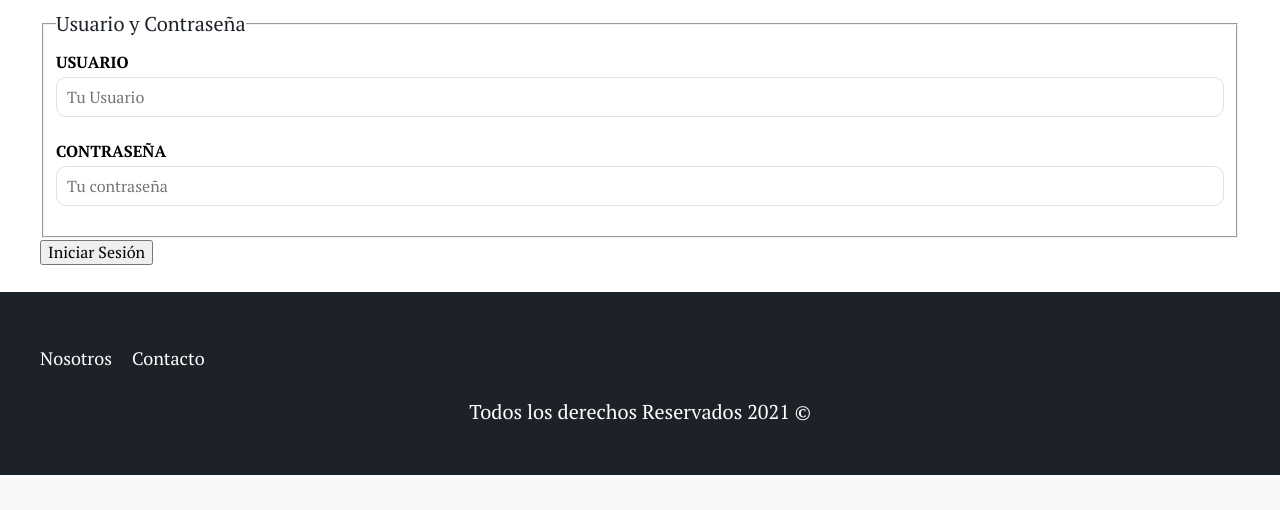
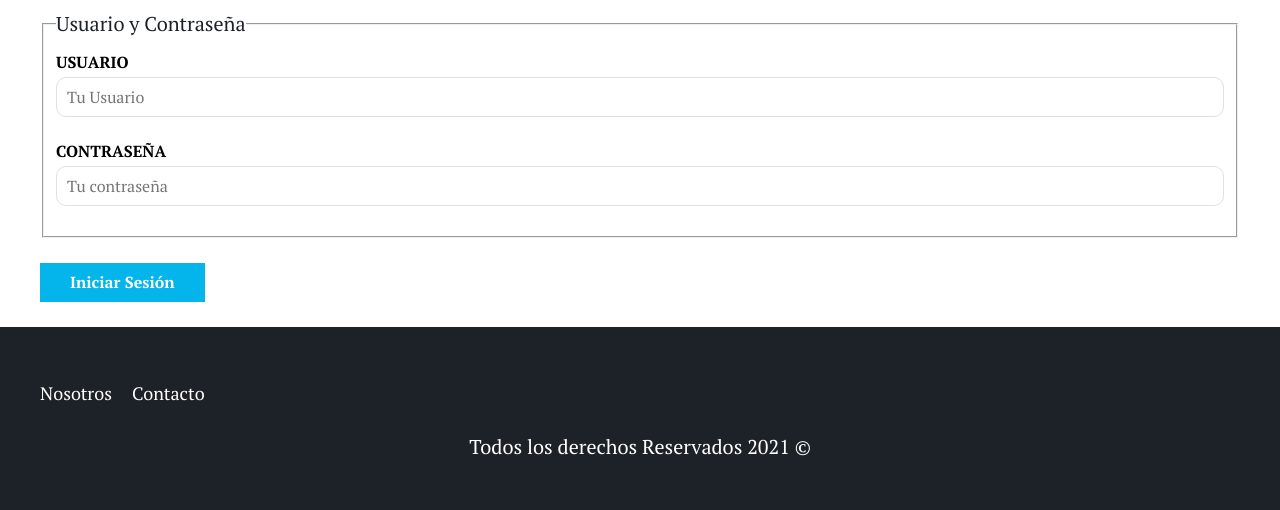
Before and after one commit to Jen412/Proyecto-Areli-Rosario, a PHP site: page / in a window 1280 px wide. Shown: the part 321-831 px from the top of the page. Before the commit the page ends 796 px from the top, so only its background shows below. Run offline with PHP 8.4, Linux system fonts and the light colour scheme.

Commit message:
cambios 14/05/2021

```diff
--- a/index.php
+++ b/index.php
@@ -16,7 +16,7 @@ inlcuirTemplate("header");
                 <label for="contraseña">Contraseña</label>
                 <input type="password" name="contraseña" placeholder="Tu contraseña" id="contraseña" required>
             </fieldset>
-            <input type="submit" value="Iniciar Sesión" class="boton boton-verde">
+            <input type="submit" value="Iniciar Sesión" class="boton boton-azul">
         </form>
     </main>
 
--- a/src/scss/app.scss
+++ b/src/scss/app.scss
@@ -3,6 +3,7 @@
 @import 'base/mixins';
 @import 'base/globales';
 @import 'base/utilidades';
+@import 'base/botones';
 
 //layou
 @import 'layout/header';
--- /dev/null
+++ b/src/scss/base/_botones.scss
@@ -0,0 +1,20 @@
+.boton-amarillo {
+    @include boton($amarillo, inline-block);
+}
+
+.boton-amarillo-block {
+    @include boton($amarillo, block);
+}
+
+.boton-azul {
+    @include boton($azul, inline-block);
+}
+
+.boton-rojo-block{
+    @include boton($rojo, block);
+    width: 100%;
+}
+
+.boton-azul-block{
+    @include boton($azul, block);
+}
--- a/src/scss/base/_mixins.scss
+++ b/src/scss/base/_mixins.scss
@@ -21,3 +21,20 @@
     gap: $espaciado;
     grid-template-columns: repeat($columnas, 1fr);
 }
+
+@mixin boton($bgColor, $display ) {
+    background-color: $bgColor;
+    color: $blanco;
+    font-weight: $bold;
+    text-decoration: none;
+    padding: 1rem 3rem;
+    text-align: center;
+    margin-top: $separacion / 2;
+    display: $display;
+    border: none;
+
+    &:hover {
+        background-color: darken($bgColor, 5);
+        cursor: pointer;
+    }
+}
--- a/src/scss/base/_variables.scss
+++ b/src/scss/base/_variables.scss
@@ -16,6 +16,7 @@ $azul: #03b5eb;
 $blanco: #FFFFFF;
 $gris: #e1e1e1;
 $grisOscuro: #1d2229;
+$rojo: #be0a0a;
 
 $separacion: 5rem;
 
```
Also changed, not shown: contacto.php (added, +25 -0 lines), nosotros.php (added, +12 -0 lines), build/css/app.css.
